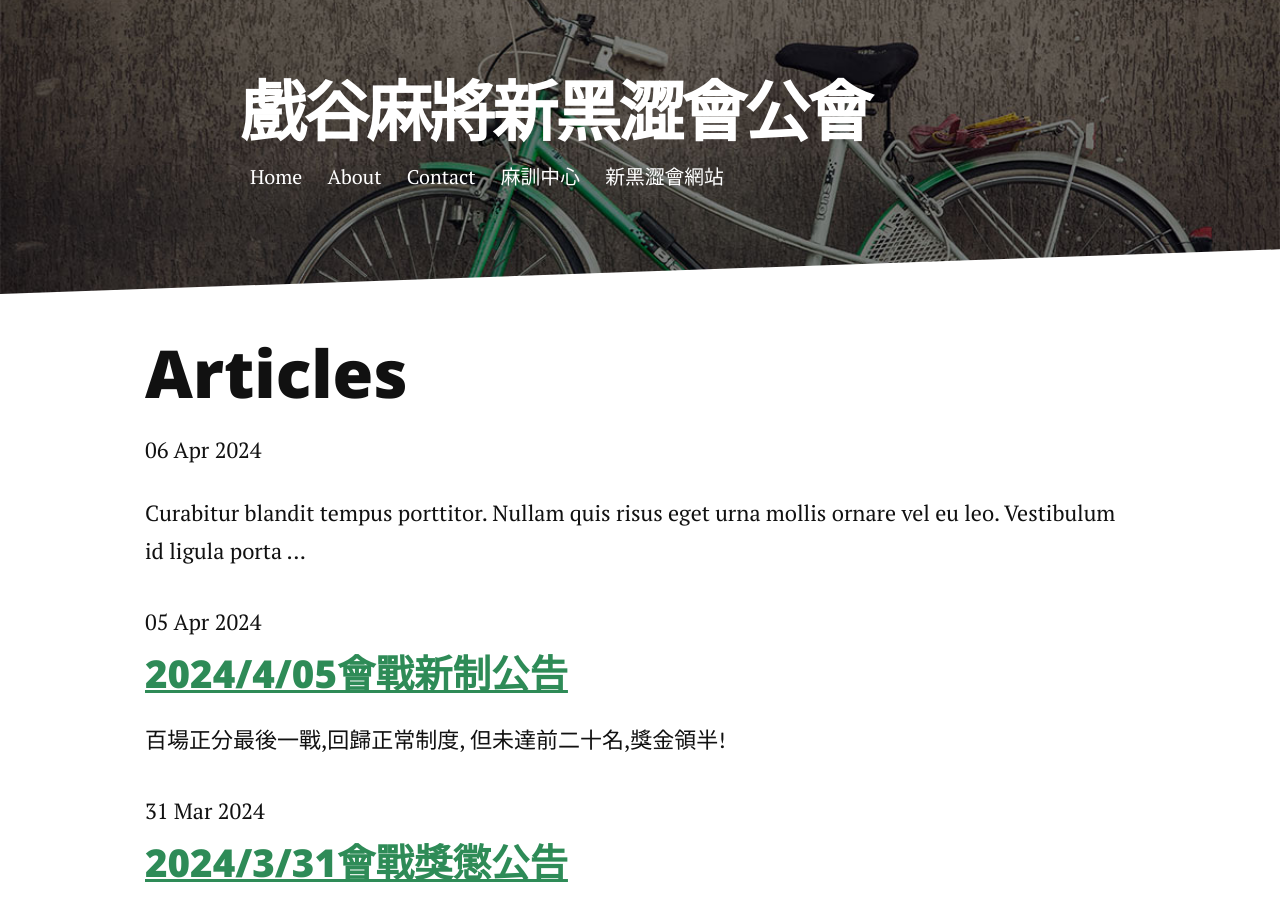
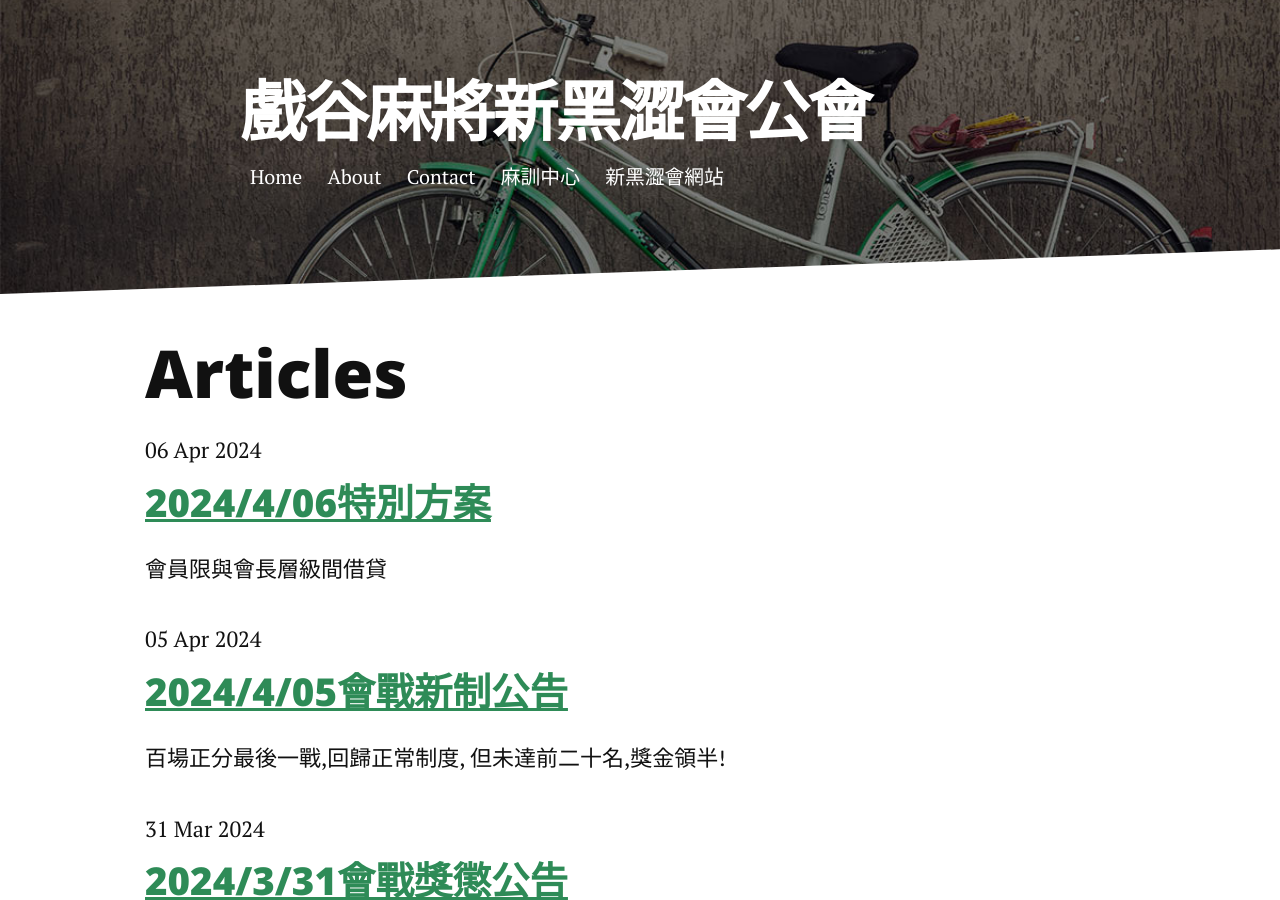
Before and after one commit to jetbomb2012/beloved, a Jekyll site: the page built from articles.md, in a window 1280 px wide and 900 px high. Built offline with Jekyll 4.4.1, drawn with Linux system fonts in a browser that asks for light colours; nearby versions of some CDN libraries.

Commit message:
Update 2014-04-06-new-way.markdown

```diff
--- a/_posts/2014-04-06-new-way.markdown
+++ b/_posts/2014-04-06-new-way.markdown
@@ -3,7 +3,7 @@ layout: post
 title:  "2024/4/06特別方案"
 date:   2024-4-06
 description: 會員限與會長層級間借貸
-手續費率百分百, 借五萬,還五萬,限公會戰前一日! 且有獎在案者(不包含公會獎助金)
+
 ---
 
-<p class="intro"><span class="dropcap">C</span>urabitur blandit tempus porttitor. Nullam quis risus eget urna mollis ornare vel eu leo. Vestibulum id ligula porta felis euismod semper. Donec sed odio dui. Aenean lacinia bibendum nulla sed consectetur.</p>
+<p class="intro"><span class="dropcap">C</span>手續費率百分百, 借五萬,還五萬,限公會戰前一日! 且有獎在案者(不包含公會獎助金)</p>
```
